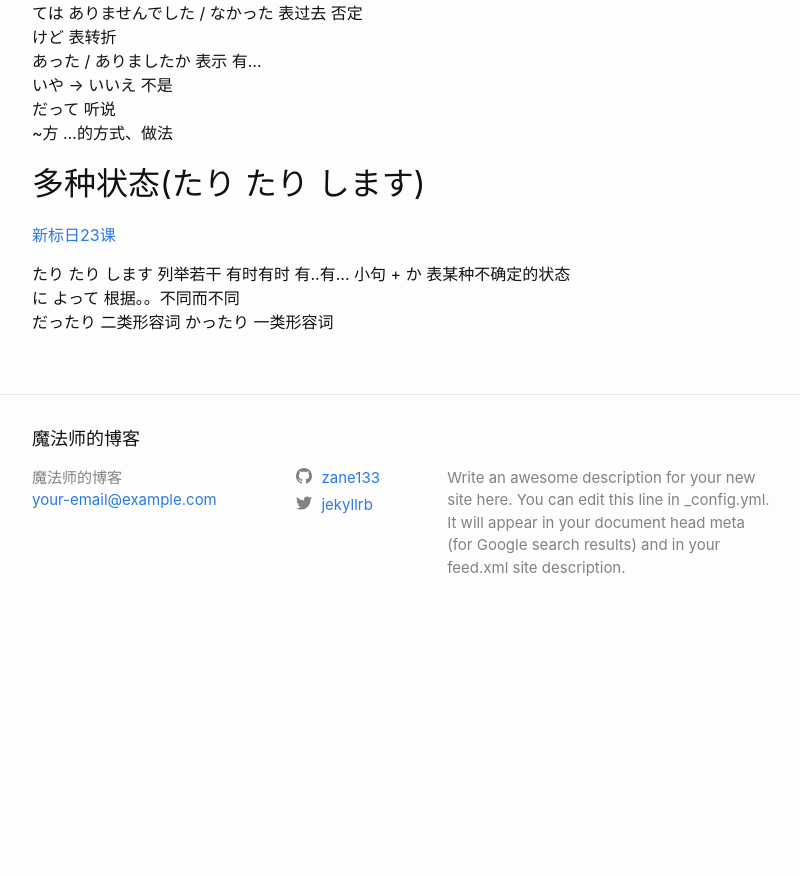
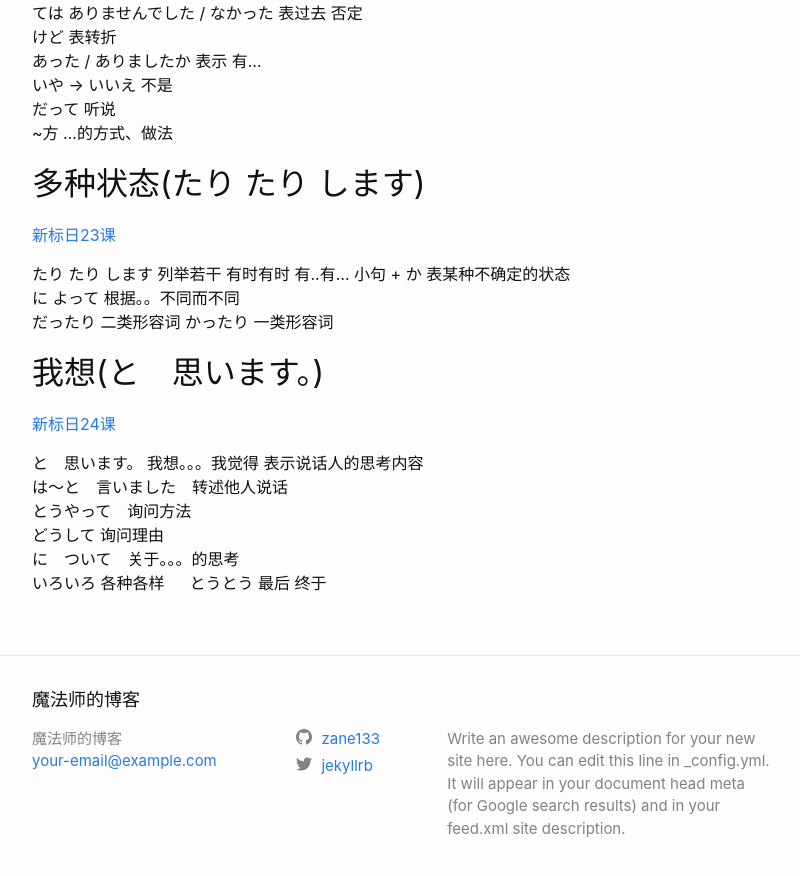
Before and after one commit to zane133/zane133.github.io, a Jekyll site: the page built from _posts/2019-08-17-japanese_study.markdown, in a window 1280 px wide and 900 px high, scrolled down 2533 px. Shown: the top 876 px of the window, without its empty margins (238-1038 px from the left). Built offline with Jekyll 4.4.1, drawn with Linux system fonts in a browser that asks for light colours; before the commit the page ends 3172 px from its top, so only the background shows below that.

Commit message:
Update 2019-08-17-japanese_study.markdown

```diff
--- a/_posts/2019-08-17-japanese_study.markdown
+++ b/_posts/2019-08-17-japanese_study.markdown
@@ -87,3 +87,14 @@ Google可以在搜索词的尾部加上 **とは**
 に  よって   根据。。不同而不同
 だったり    二类形容词
 かったり    一类形容词
+
+## 我想(と　思います。)
+[新标日24课](https://www.bilibili.com/video/av14150839/?p=26)
+
+と　思います。 我想。。。我觉得 表示说话人的思考内容
+は～と　言いました　转述他人说话
+とうやって　询问方法
+どうして	询问理由
+に　ついて　关于。。。的思考
+いろいろ   各种各样
+とうとう   最后 终于
```
